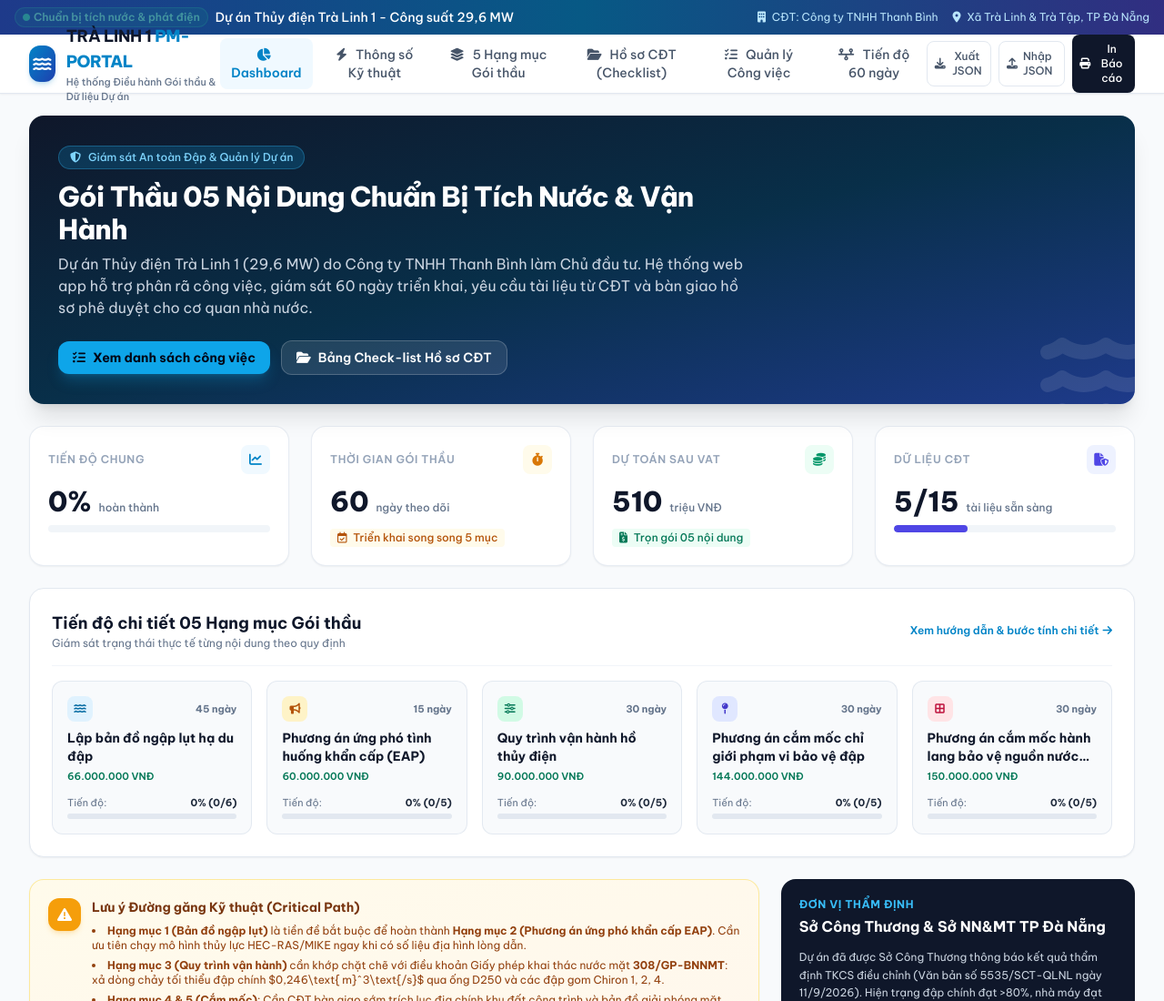
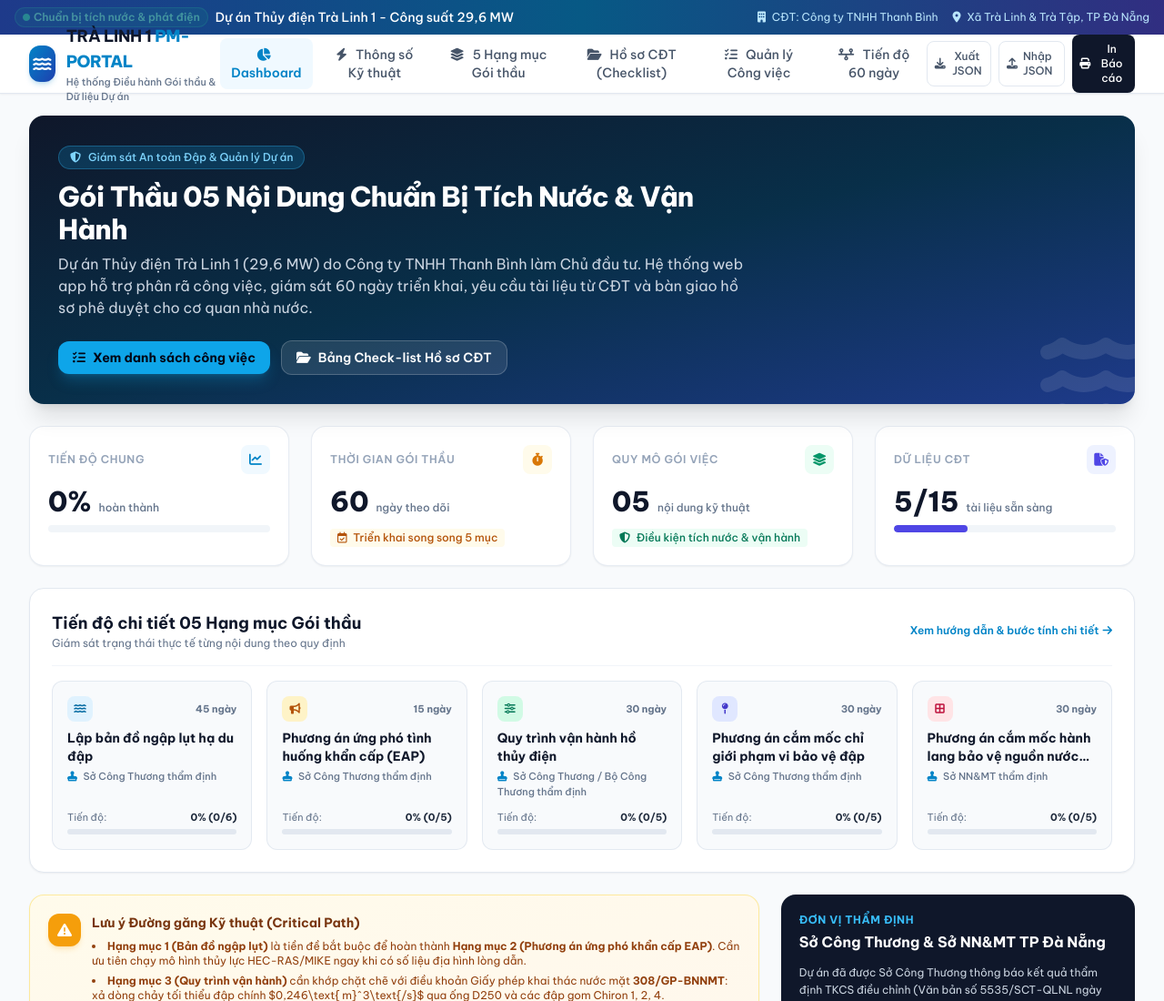
Before and after one commit to thivanlekhoa/thuy-dien-tra-linh1, a plain HTML site: page index.html in a window 1280 px wide. Shown: the top 1100 px of the page at 91% size. Drawn offline with nearby package versions, Linux system fonts and the light colour scheme.

Commit message:
Add files via upload

```diff
--- a/index.html
+++ b/index.html
@@ -230,20 +230,20 @@
           </p>
         </div>
 
-        <!-- Metric 3: Tổng ngân sách gói -->
+        <!-- Metric 3: Quy mô Gói việc -->
         <div class="bg-white p-5 rounded-2xl border border-slate-200/80 shadow-sm hover:shadow-md transition-shadow">
           <div class="flex items-center justify-between mb-3">
-            <span class="text-xs font-semibold uppercase text-slate-400 tracking-wider">Dự toán sau VAT</span>
+            <span class="text-xs font-semibold uppercase text-slate-400 tracking-wider">Quy mô gói việc</span>
             <div class="w-8 h-8 rounded-lg bg-emerald-50 text-emerald-600 flex items-center justify-center text-sm">
-              <i class="fa-solid fa-coins"></i>
+              <i class="fa-solid fa-layer-group"></i>
             </div>
           </div>
           <div class="flex items-baseline gap-2 mb-2">
-            <span class="text-3xl font-extrabold text-slate-900">510</span>
-            <span class="text-xs text-slate-500 font-medium">triệu VNĐ</span>
+            <span class="text-3xl font-extrabold text-slate-900">05</span>
+            <span class="text-xs text-slate-500 font-medium">nội dung kỹ thuật</span>
           </div>
           <p class="text-xs text-emerald-700 bg-emerald-50 px-2 py-0.5 rounded font-medium inline-block">
-            <i class="fa-solid fa-file-invoice-dollar mr-1"></i> Trọn gói 05 nội dung
+            <i class="fa-solid fa-shield-halved mr-1"></i> Điều kiện tích nước & vận hành
           </p>
         </div>
 
@@ -899,7 +899,7 @@
         id: 1,
         title: "Lập bản đồ ngập lụt hạ du đập",
         duration: "45 ngày",
-        cost: "66.000.000 VNĐ",
+        badge: "Ưu tiên triển khai đợt 1",
         authority: "Sở Công Thương thẩm định, UBND TP phê duyệt",
         legal: "Điều 19, Điều 27 Nghị định 114/2018/NĐ-CP; Thông tư 05/2019/TT-BCT",
         icon: "fa-water",
@@ -924,7 +924,7 @@
         id: 2,
         title: "Phương án ứng phó tình huống khẩn cấp (EAP)",
         duration: "15 ngày",
-        cost: "60.000.000 VNĐ",
+        badge: "Triển khai sau gói 1",
         authority: "Sở Công Thương thẩm định, UBND TP phê duyệt",
         legal: "Điều 26, Điều 27 Nghị định 114/2018/NĐ-CP; Luật Phòng chống thiên tai",
         icon: "fa-bullhorn",
@@ -949,7 +949,7 @@
         id: 3,
         title: "Quy trình vận hành hồ thủy điện",
         duration: "30 ngày",
-        cost: "90.000.000 VNĐ",
+        badge: "Triển khai song song",
         authority: "Sở Công Thương / Bộ Công Thương thẩm định, phê duyệt",
         legal: "Nghị định 114/2018/NĐ-CP; Luật TNN 2023; Giấy phép 308/GP-BNNMT; QĐ 1861/QĐ-TTg",
         icon: "fa-sliders",
@@ -974,7 +974,7 @@
         id: 4,
         title: "Phương án cắm mốc chỉ giới phạm vi bảo vệ đập",
         duration: "30 ngày",
-        cost: "144.000.000 VNĐ",
+        badge: "Triển khai song song",
         authority: "Sở Công Thương thẩm định, UBND TP phê duyệt",
         legal: "Điều 23 Nghị định 114/2018/NĐ-CP; Điều 40 Luật Thủy lợi",
         icon: "fa-map-pin",
@@ -999,7 +999,7 @@
         id: 5,
         title: "Phương án cắm mốc hành lang bảo vệ nguồn nước hồ chứa",
         duration: "30 ngày",
-        cost: "150.000.000 VNĐ",
+        badge: "Triển khai song song",
         authority: "Sở NN&MT thẩm định, UBND TP phê duyệt",
         legal: "Điều 23, Điều 24 Luật TNN 2023; Điều 8, 9, 10 Nghị định 53/2024/NĐ-CP",
         icon: "fa-border-all",
@@ -1079,7 +1079,13 @@
     ];
 
     // STATE MANAGEMENT (WITH LOCALSTORAGE)
-    let packages = JSON.parse(localStorage.getItem('tl1_packages')) || DEFAULT_PACKAGES;
+    // Auto refresh packages if containing obsolete cost field
+    let storedPackages = JSON.parse(localStorage.getItem('tl1_packages'));
+    if (storedPackages && storedPackages[0] && storedPackages[0].cost) {
+      storedPackages = null; // force reload default packages
+      localStorage.removeItem('tl1_packages');
+    }
+    let packages = storedPackages || DEFAULT_PACKAGES;
     let docs = JSON.parse(localStorage.getItem('tl1_docs')) || DEFAULT_DOCS;
     let tasks = JSON.parse(localStorage.getItem('tl1_tasks')) || DEFAULT_TASKS;
 
@@ -1167,7 +1173,7 @@
                 <span class="text-[11px] font-bold text-slate-500">${pkg.duration}</span>
               </div>
               <h4 class="font-bold text-slate-900 text-xs sm:text-sm line-clamp-2 mb-1">${pkg.title}</h4>
-              <div class="text-[11px] font-semibold text-emerald-700 mb-3">${pkg.cost}</div>
+              <div class="text-[11px] font-medium text-slate-500 mb-3"><i class="fa-solid fa-stamp mr-1 text-sky-600"></i> ${pkg.authority.split(",")[0]}</div>
             </div>
             <div>
               <div class="flex justify-between text-[11px] text-slate-500 mb-1">
@@ -1206,8 +1212,8 @@
                 <span class="px-3 py-1 bg-white/10 rounded-lg text-slate-200 font-medium border border-white/10">
                   <i class="fa-regular fa-clock mr-1"></i> ${pkg.duration}
                 </span>
-                <span class="px-3 py-1 bg-emerald-500/20 text-emerald-300 rounded-lg font-bold border border-emerald-400/30">
-                  ${pkg.cost}
+                <span class="px-3 py-1 bg-sky-500/20 text-sky-300 rounded-lg font-semibold border border-sky-400/30">
+                  <i class="fa-solid fa-shield-halved mr-1"></i> ${pkg.badge}
                 </span>
               </div>
             </div>
```
